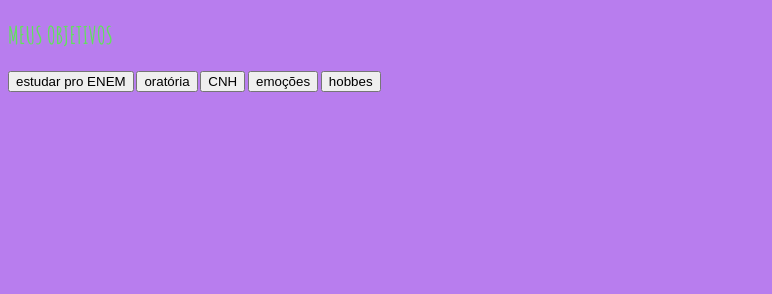
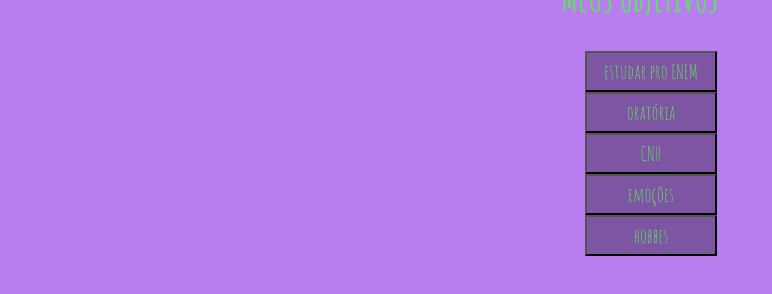
Before and after one commit to upvii/meus-objetivos, a plain HTML site: page meus objetivos/index.html in a window 1280 px wide. Shown: the whole page, without its empty margins (0-772 px from the left). Drawn offline with Linux system fonts and the light colour scheme.

Commit message:
Add files via upload

```diff
--- a/meus objetivos/style.css
+++ b/meus objetivos/style.css
@@ -15,3 +15,30 @@ body{
     color: var(--texto1);
     font-family: "Amatic SC" ;
 }
+
+.conteudo-principal{
+     display: flex;
+     flex-direction: column;
+     justify-content: center;
+     align-items: center;
+     max-width: 100%;
+     margin:-5% auto;
+}
+
+.titulo-principal{
+     text-align: center;
+     width: 100%;
+     font-size: 36px;
+}
+
+.botao{
+     font-family: "Amatic SC", sans-serif;
+     background-color: var(--botao-inativo);
+     display: flex;
+     color: var(--texto1);
+     justify-content: center;
+     padding: 6px;
+     font-size: 20px;
+     align-items: center;
+     width: 120%;
+}
```
